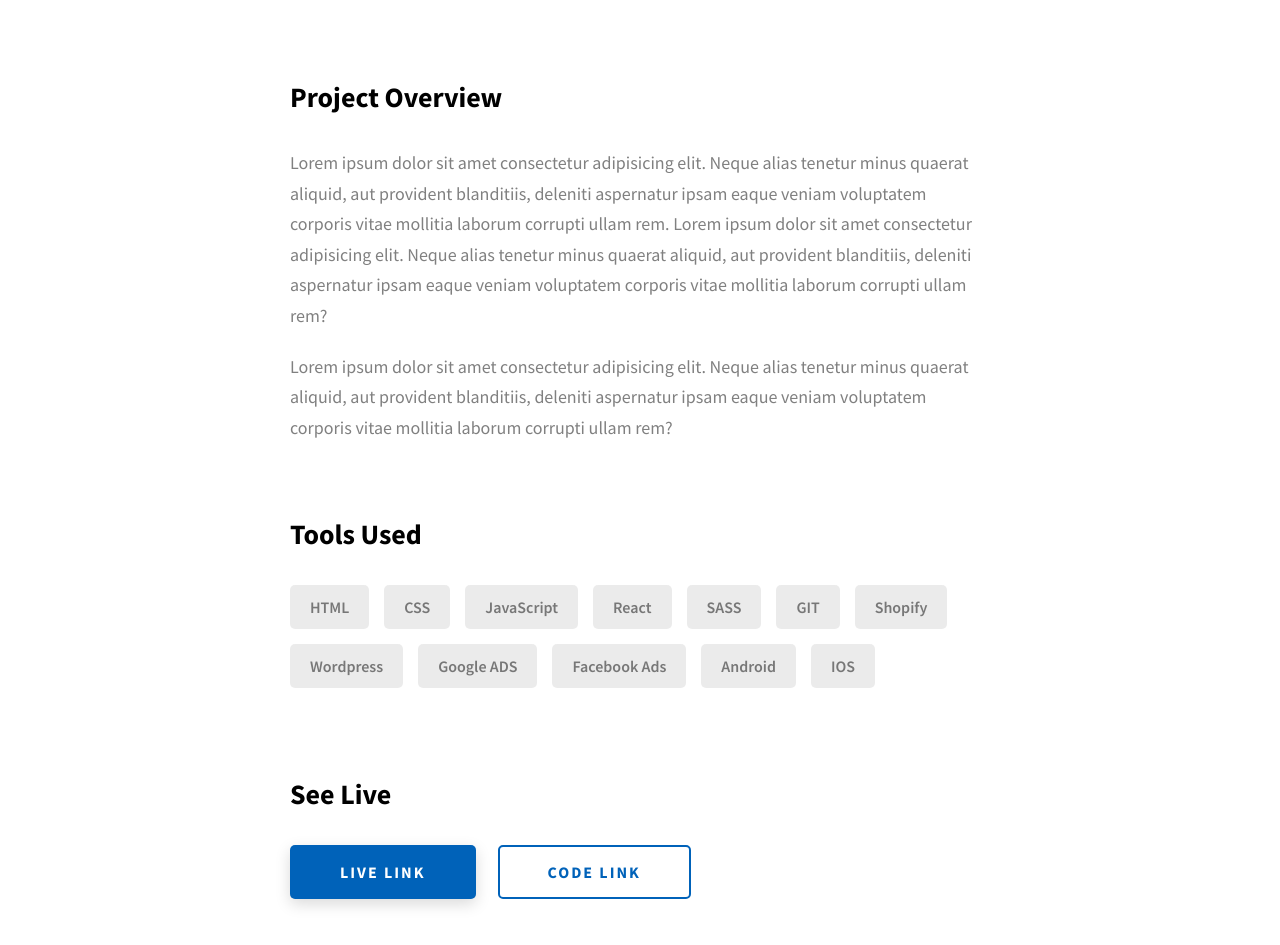
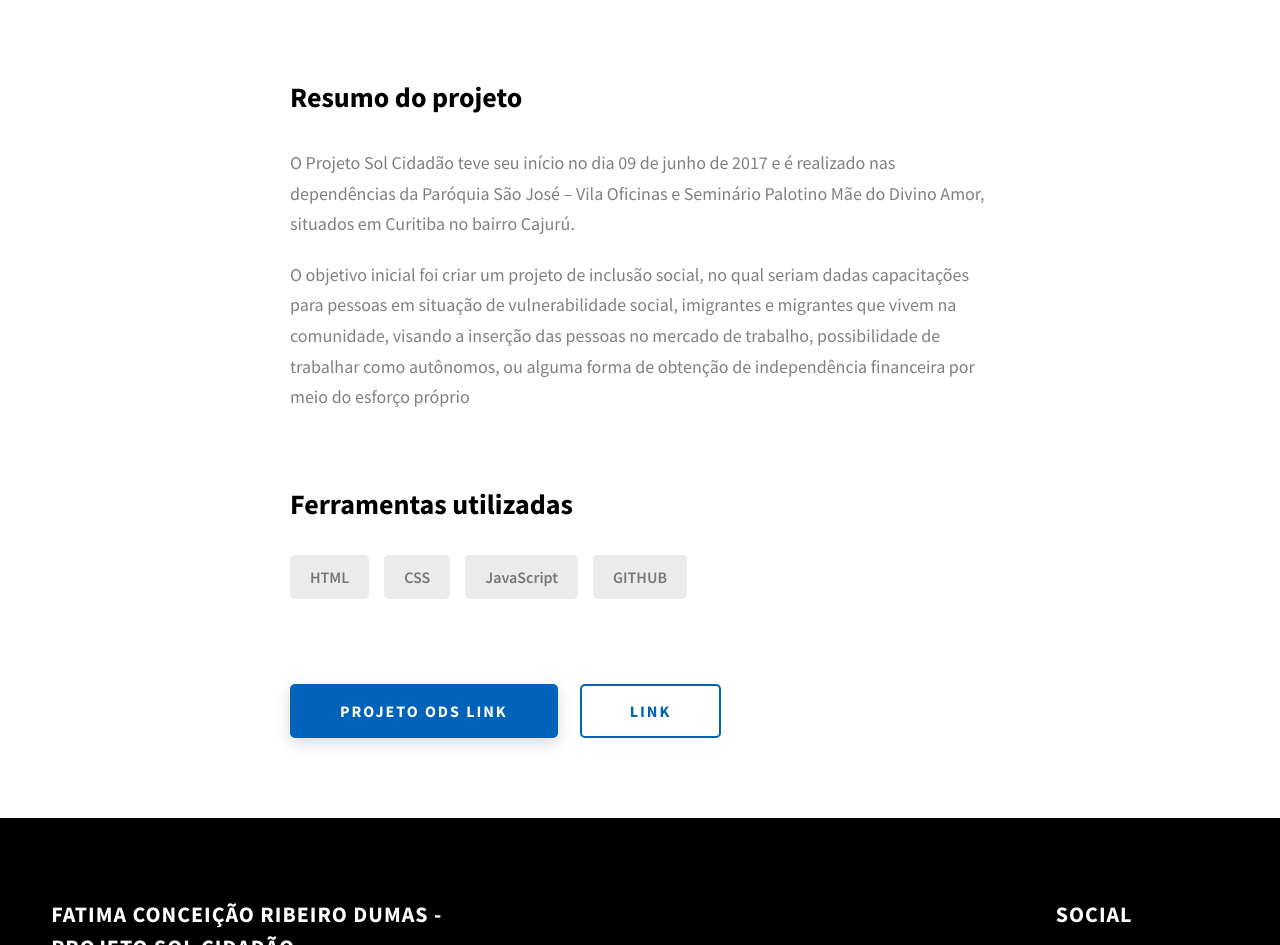
Before and after one commit to LuanaDumas/Portfolio, a website: page project-1.html in a window 1280 px wide. Shown: the part 1229-2174 px from the top of the page. Drawn offline with Linux system fonts and the light colour scheme.

Commit message:
Update project-1.html

```diff
--- a/project-1.html
+++ b/project-1.html
@@ -91,7 +91,7 @@
           </p>
         </div>
         <div class="project-cs-hero__cta">
-          <a href="#" class="btn btn--bg" target="_blank">Live Link</a>
+          <a href="#" class="btn btn--bg" target="_blank">Projeto ODS Link</a>
         </div>
       </div>
     </section>
@@ -107,54 +107,39 @@
           </div>
           <div class="project-details__content-main">
             <div class="project-details__desc">
-              <h3 class="project-details__content-title">Project Overview</h3>
+              <h3 class="project-details__content-title">Resumo do projeto</h3>
               <p class="project-details__desc-para">
-                Lorem ipsum dolor sit amet consectetur adipisicing elit. Neque
-                alias tenetur minus quaerat aliquid, aut provident blanditiis,
-                deleniti aspernatur ipsam eaque veniam voluptatem corporis vitae
-                mollitia laborum corrupti ullam rem. Lorem ipsum dolor sit amet
-                consectetur adipisicing elit. Neque alias tenetur minus quaerat
-                aliquid, aut provident blanditiis, deleniti aspernatur ipsam
-                eaque veniam voluptatem corporis vitae mollitia laborum corrupti
-                ullam rem?
+               O Projeto Sol Cidadão teve seu início no dia 09 de junho de 2017 e é realizado nas dependências da Paróquia São José – Vila Oficinas e Seminário Palotino Mãe do Divino Amor, situados em Curitiba no bairro Cajurú.
               </p>
               <p class="project-details__desc-para">
-                Lorem ipsum dolor sit amet consectetur adipisicing elit. Neque
-                alias tenetur minus quaerat aliquid, aut provident blanditiis,
-                deleniti aspernatur ipsam eaque veniam voluptatem corporis vitae
-                mollitia laborum corrupti ullam rem?
+                O objetivo inicial foi criar um projeto de inclusão social, no qual seriam dadas capacitações para pessoas em situação de vulnerabilidade social, imigrantes e migrantes que vivem na comunidade, visando a inserção das pessoas no mercado de trabalho, possibilidade de trabalhar como autônomos, ou alguma forma de obtenção de independência financeira por meio do esforço próprio
               </p>
             </div>
             <div class="project-details__tools-used">
-              <h3 class="project-details__content-title">Tools Used</h3>
+              <h3 class="project-details__content-title">Ferramentas utilizadas</h3>
               <div class="skills">
                 <div class="skills__skill">HTML</div>
                 <div class="skills__skill">CSS</div>
                 <div class="skills__skill">JavaScript</div>
-                <div class="skills__skill">React</div>
-                <div class="skills__skill">SASS</div>
-                <div class="skills__skill">GIT</div>
-                <div class="skills__skill">Shopify</div>
-                <div class="skills__skill">Wordpress</div>
-                <div class="skills__skill">Google ADS</div>
-                <div class="skills__skill">Facebook Ads</div>
-                <div class="skills__skill">Android</div>
-                <div class="skills__skill">IOS</div>
+
+
+                <div class="skills__skill">GITHUB</div>
+
               </div>
             </div>
             <div class="project-details__links">
-              <h3 class="project-details__content-title">See Live</h3>
+              <h3 class="project-details__content-title"></h3>
               <a
                 href="#"
                 class="btn btn--med btn--theme project-details__links-btn"
                 target="_blank"
-                >Live Link</a
+                >Projeto ODS Link</a
               >
               <a
                 href="#"
                 class="btn btn--med btn--theme-inv project-details__links-btn"
                 target="_blank"
-                >Code Link</a
+                >Link</a
               >
             </div>
           </div>
@@ -207,18 +192,17 @@
             </div>
           </div>
           <div class="main-footer__row main-footer__row-2">
-            <h4 class="heading heading-sm text-lt">John Doe</h4>
+            <h4 class="heading heading-sm text-lt">Fatima Conceição Ribeiro Dumas - Projeto Sol Cidadão</h4>
             <p class="main-footer__short-desc">
-              Lorem ipsum dolor sit amet consectetur adipisicing elit facilis
-              tempora explicabo quae quod deserunt
+              Projeto social desenvolvido por Fatima Conceição Ribeiro Dumas, voluntária que dedica sua vida e seu tempo em prol de pessoas em vulnerabilidade social.
             </p>
           </div>
         </div>
 
         <div class="main-footer__lower">
           &copy; Copyright 2021. Made by
-          <a rel="noreferrer" target="_blank" href="https://rammaheshwari.com"
-            >Ram Maheshwari</a
+          <a rel="noreferrer" target="_blank" href="https://luanadumas.github.io/Portfolio/"
+            >Luana Dumas</a
           >
         </div>
       </div>
```
